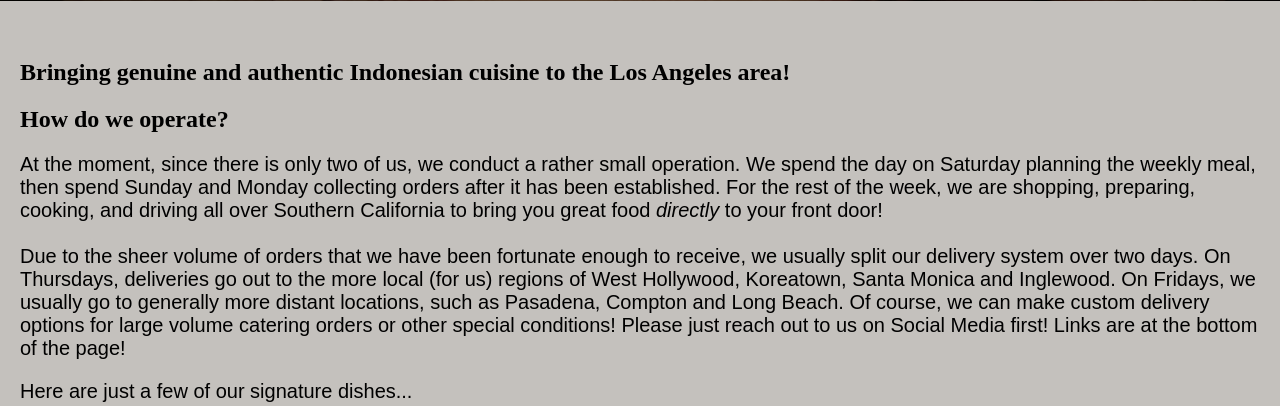
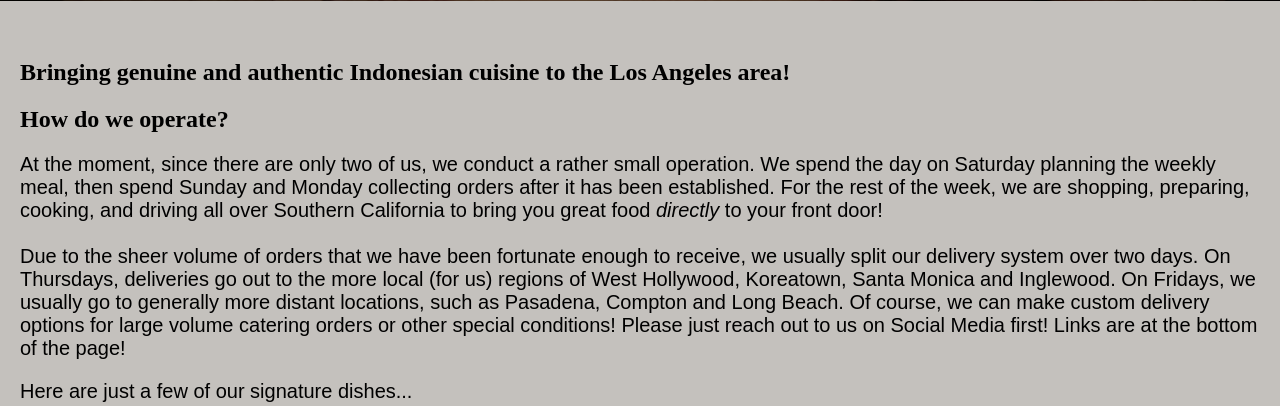
Before and after one commit to Mattmont415/DjangoIndo, a Django app: page / in a window 1280 px wide. Shown: the part 488-894 px from the top of the page. Run offline with Django 3.2, Linux system fonts and the light colour scheme.

Commit message:
Fixed a grammar error on homepage

```diff
--- a/main/templates/main/index.html
+++ b/main/templates/main/index.html
@@ -11,7 +11,7 @@
       <h2 class="indexheadfont">Bringing genuine and authentic Indonesian cuisine to the Los Angeles area!</h2>
 
       <h2 class="indexheadfont">How do we operate?</h2>
-      <p class="indexfont">At the moment, since there is only two of us, we conduct a rather small operation. We spend the day on Saturday planning the weekly meal,
+      <p class="indexfont">At the moment, since there are only two of us, we conduct a rather small operation. We spend the day on Saturday planning the weekly meal,
         then spend Sunday and Monday collecting orders after it has been established. For the rest of the week, we are shopping,
         preparing, cooking, and driving all over Southern California to bring you great food <i>directly</i> to your front door!
         <br><br>
```
